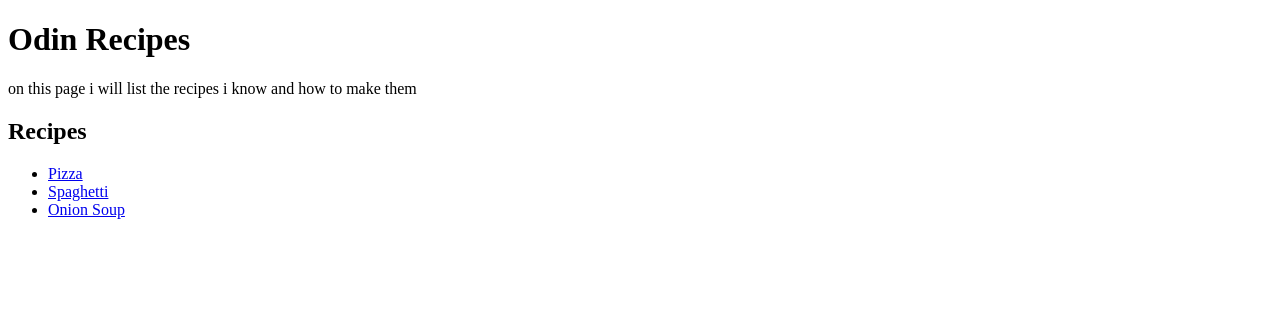
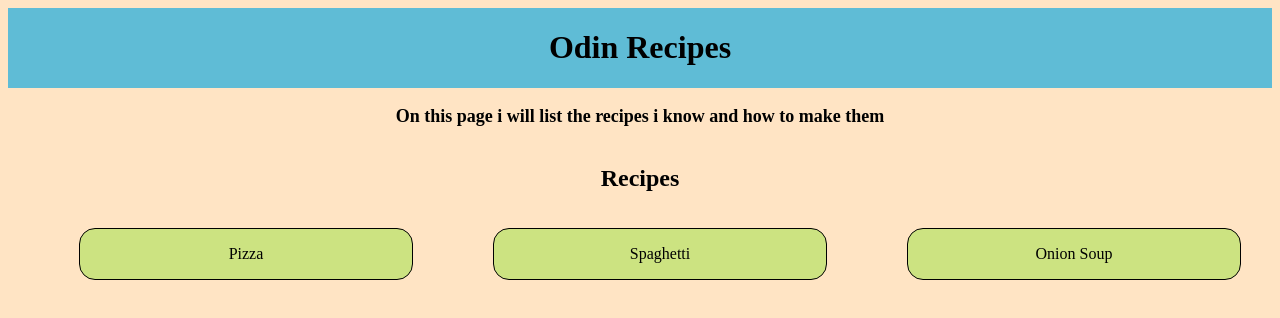
Before and after one commit to MohamadNasrah/odin-recipes, a plain HTML site: page index.html in a window 1280 px wide. Drawn offline with Linux system fonts and the light colour scheme.

Commit message:
Add basic styling to home page

```diff
--- a/index.html
+++ b/index.html
@@ -3,11 +3,12 @@
 <head>
     <meta charset="UTF-8">
     <meta name="viewport" content="width=device-width, initial-scale=1.0">
+    <link rel="stylesheet" href="./style.css">
     <title>Oding Recipes</title>
 </head>
 <body>
-    <h1>Odin Recipes</h1>
-    <p>on this page i will list the recipes i know and how to make them</p>
+    <div><h1>Odin Recipes</h1></div>
+    <p>On this page i will list the recipes i know and how to make them</p>
     <h2>Recipes</h2>
     <ul>
         <li>
--- /dev/null
+++ b/style.css
@@ -0,0 +1,42 @@
+body {
+    font-family: 'Times New Roman', Times, serif;
+    display: flex;
+    flex-direction: column;
+    align-items: center;
+    justify-content: space-around;
+    background-color: bisque;
+
+}
+
+p {
+    font-size: large;
+    font-weight: bold;
+}
+
+ul {
+    list-style-type: none;
+    display: flex;
+    justify-content: space-between;
+    gap: 5em;
+}
+
+a {
+    text-decoration: none;
+    color: black;
+}
+
+div {
+    background-color: #5fbcd6;
+    width: 100%;
+    text-align: center;
+    margin: 0;
+}
+
+li {
+    background-color: #cce381;
+    padding:  1em  ;
+    border: black 1px solid;
+    border-radius: 1em;
+    min-width: 300px;
+    text-align: center;
+}
```
